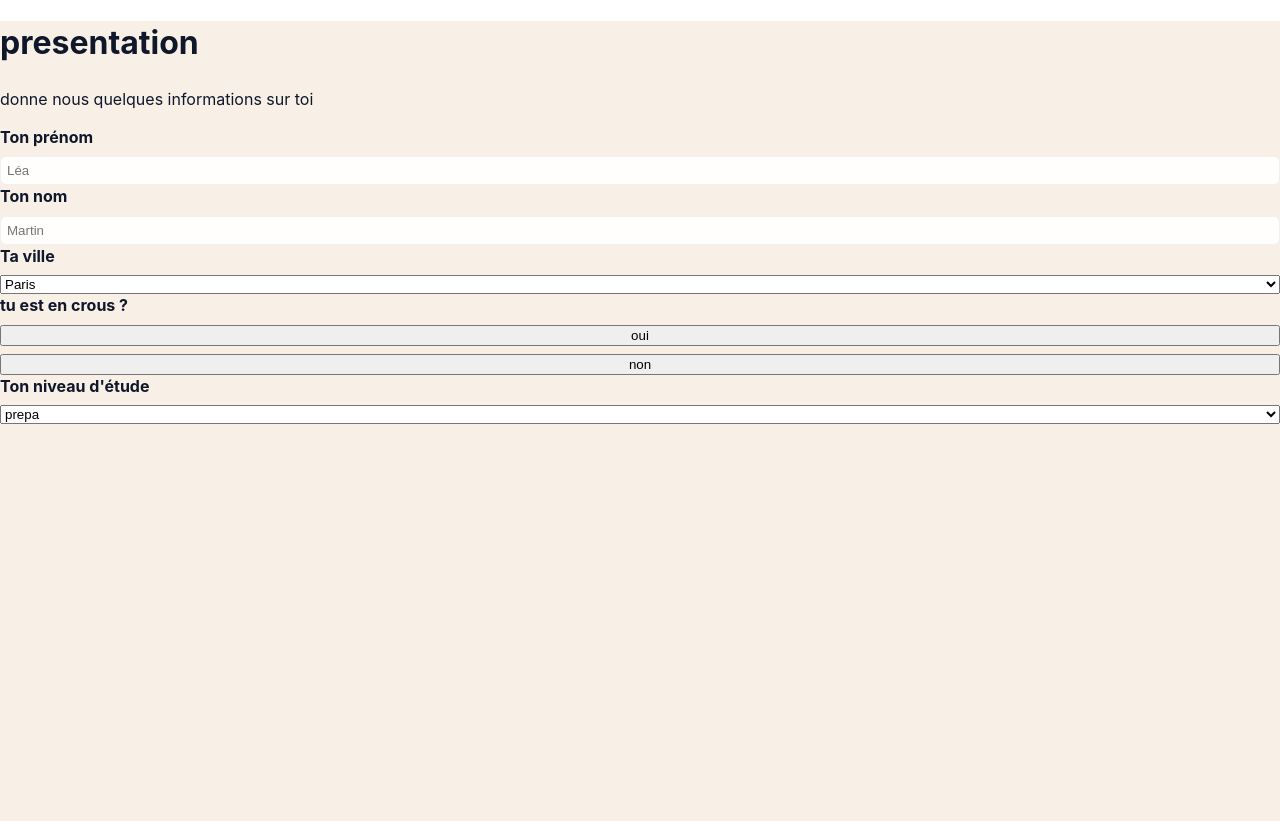
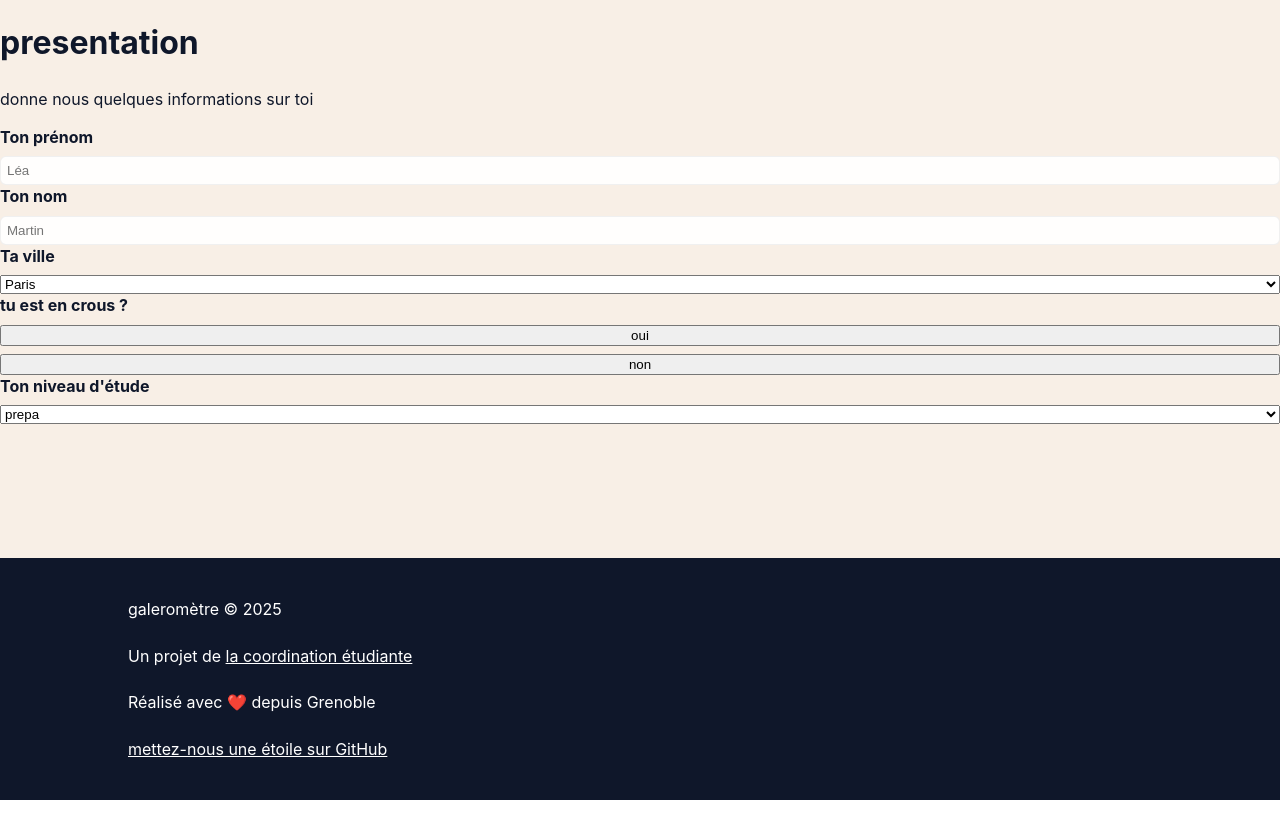
Before and after one commit to ThePiratePhone/galerometre, a Vue app: page / in a window 1280 px wide. After the commit the page ends 800 px from the top, so only its background shows below. Built offline with nearby package versions, Linux system fonts and the light colour scheme.

Commit message:
add footerBar

```diff
--- a/src/App.vue
+++ b/src/App.vue
@@ -1,15 +1,20 @@
 <script setup lang="ts">
+import FooterBar from "./components/footerBar.vue";
 import ConstructPage from "./pages/constructPage.vue";
 </script>
 
 <template>
   <div class="app">
     <ConstructPage />
+    <FooterBar />
   </div>
 </template>
 <style scoped lang="scss">
 .app {
   background-color: var(--brand-sand);
+  display: flex;
   height: 100%;
+  flex-direction: column;
+  justify-content: space-between;
 }
 </style>
--- /dev/null
+++ b/src/components/footerBar.vue
@@ -0,0 +1,39 @@
+<template>
+  <div className="Footer">
+    <span className="FooterElement">galeromètre © 2025</span>
+    <span className="FooterElement">
+      Un projet de
+      <a target="_blank" href="https://linktr.ee/coordination.etudiante">
+        la coordination étudiante
+      </a>
+    </span>
+    <span className="FooterElement">Réalisé avec ❤️ depuis Grenoble</span>
+    <a target="_blank" href="https://github.com/ThePiratePhone/galerometre/">
+      mettez-nous une étoile sur GitHub
+    </a>
+  </div>
+</template>
+
+<style scoped lang="scss">
+.Footer {
+  width: 80%;
+  padding: 5vh 10%;
+  min-height: 20vh;
+  background-color: var(--brand-ink);
+  color: white;
+  position: relative;
+  bottom: 0;
+  display: flex;
+  flex-direction: column;
+  justify-content: center;
+  gap: 3vh;
+}
+
+.FooterElement {
+  font-size: 1em;
+}
+
+a {
+  color: white;
+}
+</style>
--- a/src/pages/constructPage.vue
+++ b/src/pages/constructPage.vue
@@ -1,4 +1,5 @@
 <template>
+  <div>
     <h1>{{ formData[0].name }}</h1>
     <p>{{ formData[0].description }}</p>
     <template v-for="field in formData[0].fields">
@@ -36,6 +37,7 @@
         />
       </template>
     </template>
+  </div>
 </template>
 <script setup lang="ts">
 import FormInput from "@/components/formElement/FormInput.vue";
```
Also changed, not shown: 1 other file (tests, documents, lock files or other folders). Lines whose indentation alone changed are shown as unchanged.
